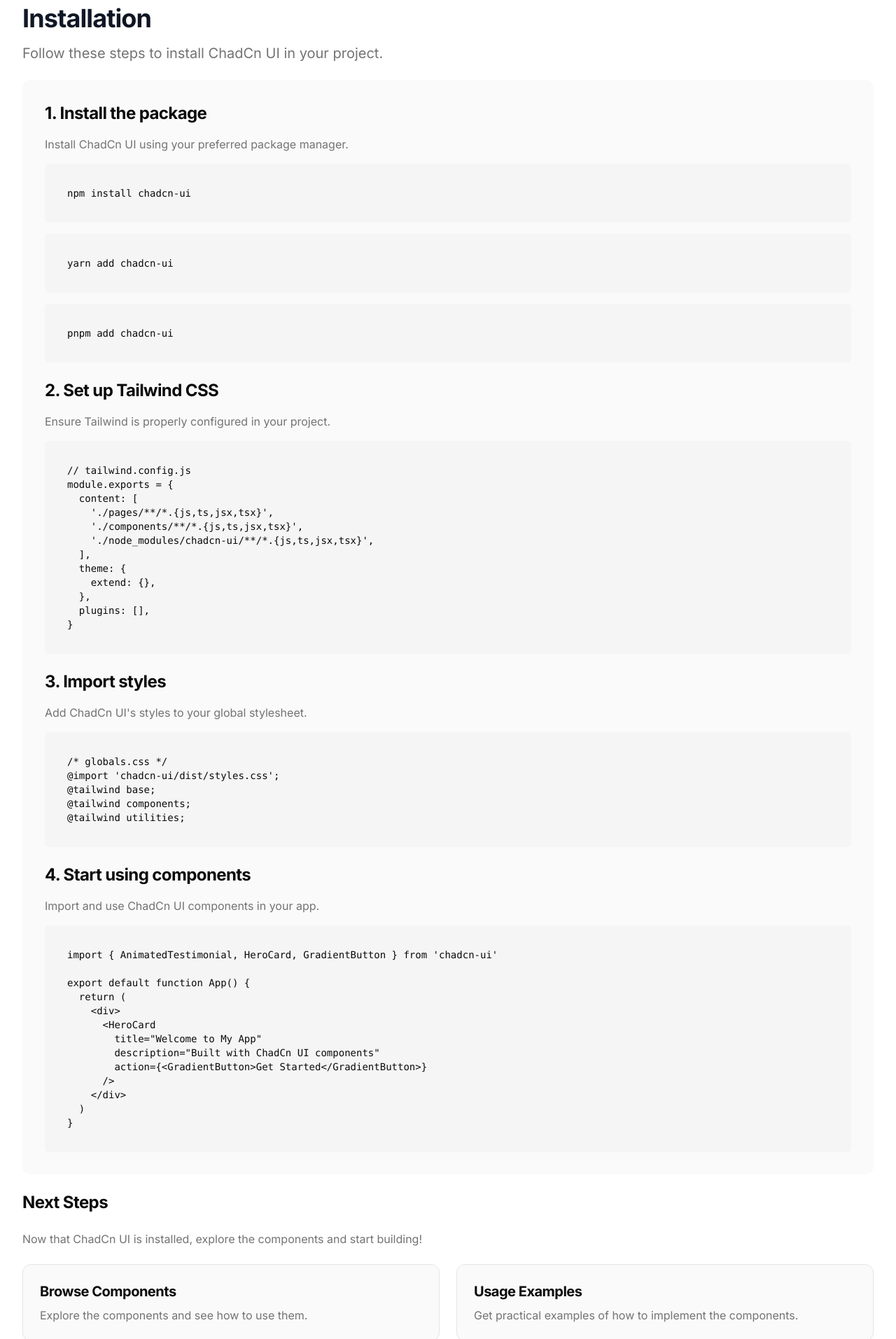
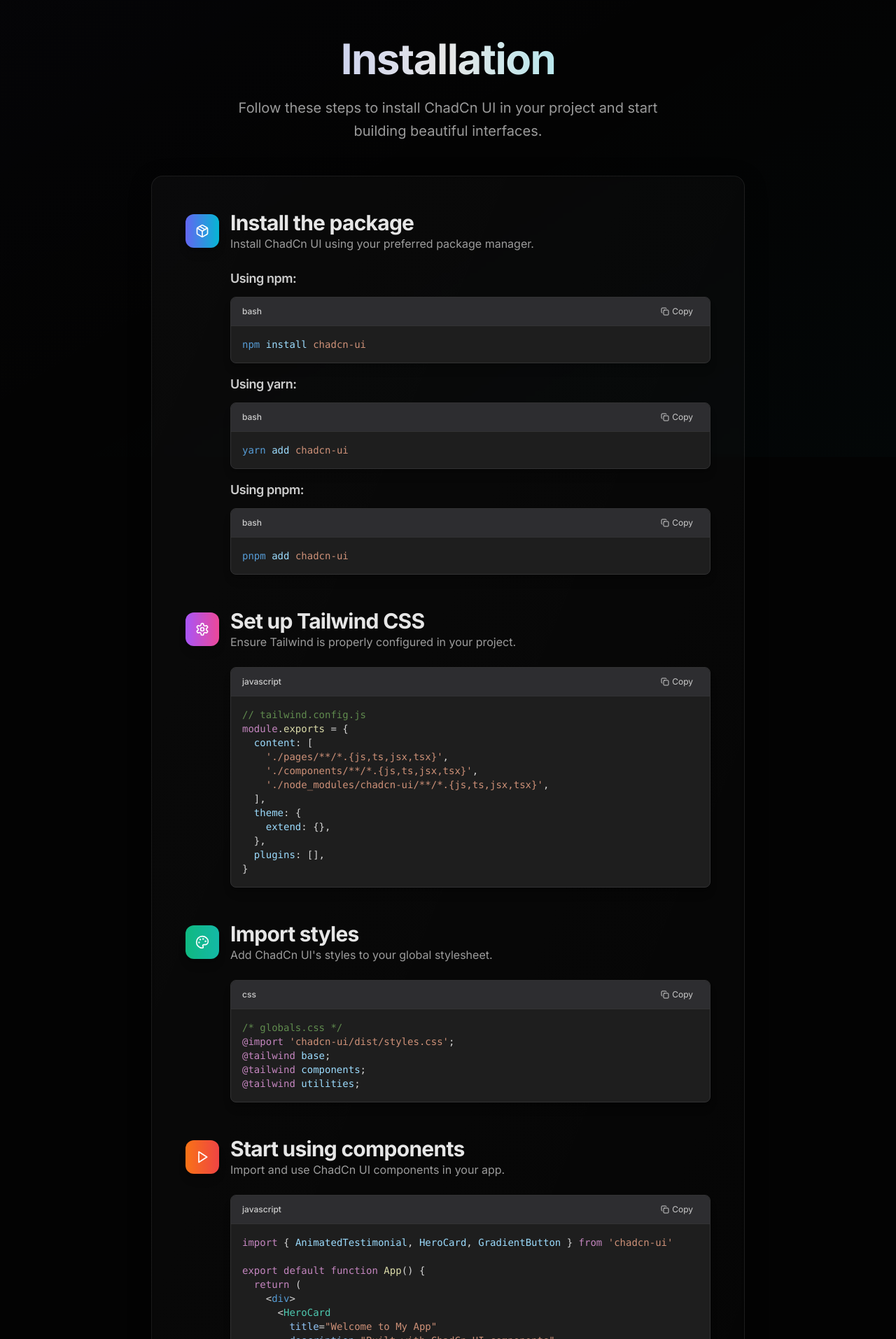
Before and after one commit to utk2602/ChadCn-ui, a Next.js app: page /Components/installation in a window 1280 px wide. Shown: the part 147-2060 px from the top of the page at 70% size. Built offline with nearby package versions, Linux system fonts and the light colour scheme.

Commit message:
installations page style update

```diff
--- a/app/Components/installation/page.tsx
+++ b/app/Components/installation/page.tsx
@@ -1,135 +1,252 @@
 "use client"
 
+import { useState } from "react"
 import Link from "next/link"
-import { ArrowLeft } from "lucide-react"
+import { ArrowLeft, Copy, Check, Package, Settings, Palette, Play } from "lucide-react"
+
+function CodeBlock({ children, language = "bash" }: { children: string; language?: string }) {
+  const [copied, setCopied] = useState(false)
+
+  const copyToClipboard = async () => {
+    try {
+      await navigator.clipboard.writeText(children.replace(/<[^>]*>/g, ''))
+      setCopied(true)
+      setTimeout(() => setCopied(false), 2000)
+    } catch (err) {
+      console.error('Failed to copy text: ', err)
+    }
+  }
+
+  return (
+    <div className="relative group">
+      <div className="rounded-lg bg-[#1e1e1e] border border-[#323233] shadow-lg overflow-hidden">
+        <div className="flex items-center justify-between px-4 py-2 bg-[#2d2d30] border-b border-[#323233]">
+          <span className="text-xs text-[#cccccc] font-medium">{language}</span>
+          <button
+            onClick={copyToClipboard}
+            className="flex items-center gap-1 px-2 py-1 text-xs text-[#cccccc] hover:text-white hover:bg-[#404040] rounded transition-colors"
+          >
+            {copied ? (
+              <>
+                <Check size={12} />
+                Copied!
+              </>
+            ) : (
+              <>
+                <Copy size={12} />
+                Copy
+              </>
+            )}
+          </button>
+        </div>
+        <pre className="p-4 text-sm font-mono overflow-x-auto">
+          <code dangerouslySetInnerHTML={{ __html: children }} />
+        </pre>
+      </div>
+    </div>
+  )
+}
 
 export default function InstallationPage() {
   return (
-    <div className="flex-1 container max-w-7xl py-10">
-      <div className="space-y-6">
+    <div className="min-h-screen w-full bg-[#030303]">
+      {/* Background gradient */}
+      <div className="absolute inset-0 bg-gradient-to-br from-indigo-500/[0.02] via-transparent to-cyan-500/[0.02]" />
+
+      <div className="relative z-10 flex-1 container max-w-4xl py-16 mx-auto px-4 md:px-6">
+        <div className="space-y-12">
           {/* Back Link */}
           <Link
             href="/docs"
-          className="inline-flex items-center text-sm text-muted-foreground hover:text-foreground transition-colors"
+            className="inline-flex items-center text-sm text-white/50 hover:text-white/80 transition-colors"
           >
             <ArrowLeft className="mr-1 h-4 w-4" />
             Back to Documentation
           </Link>
 
           {/* Header */}
-        <div className="space-y-4">
-          <h1 className="text-4xl font-bold tracking-tight gradient-text">Installation</h1>
-          <p className="text-xl text-muted-foreground">
-            Follow these steps to install ChadCn UI in your project.
+          <div className="space-y-6 text-center">
+            <h1 className="text-5xl md:text-6xl font-bold tracking-tight bg-clip-text text-transparent bg-gradient-to-r from-indigo-300 via-white/90 to-cyan-300">
+              Installation
+            </h1>
+            <p className="text-xl text-white/60 leading-relaxed max-w-2xl mx-auto">
+              Follow these steps to install ChadCn UI in your project and start building beautiful interfaces.
             </p>
           </div>
 
-        {/* Section Wrapper */}
-        <div className="space-y-6 bg-muted/50 rounded-xl p-6 md:p-8">
+          {/* Installation Steps */}
+          <div className="space-y-8 bg-gradient-to-br from-white/[0.03] to-white/[0.01] backdrop-blur-sm rounded-2xl p-8 md:p-12 border border-white/[0.08] shadow-[0_8px_32px_0_rgba(0,0,0,0.3)]">
+            <div className="space-y-12">
               {/* Step 1 */}
-          <div className="space-y-4">
-            <h2 className="text-2xl font-bold tracking-tight">1. Install the package</h2>
-            <p className="text-muted-foreground">Install ChadCn UI using your preferred package manager.</p>
-            <div className="rounded-md bg-muted p-4">
-              <pre className="text-sm">
-                <code>npm install chadcn-ui</code>
-              </pre>
+              <div className="space-y-6">
+                <div className="flex items-center gap-4">
+                  <div className="flex items-center justify-center w-12 h-12 rounded-xl bg-gradient-to-r from-indigo-500 to-cyan-500 text-white shadow-lg">
+                    <Package size={20} />
                   </div>
-            <div className="rounded-md bg-muted p-4">
-              <pre className="text-sm">
-                <code>yarn add chadcn-ui</code>
-              </pre>
+                  <div>
+                    <h2 className="text-3xl font-bold text-white/90">Install the package</h2>
+                    <p className="text-white/60">Install ChadCn UI using your preferred package manager.</p>
                   </div>
-            <div className="rounded-md bg-muted p-4">
-              <pre className="text-sm">
-                <code>pnpm add chadcn-ui</code>
-              </pre>
+                </div>
+
+                <div className="space-y-4 ml-16">
+                  <div className="space-y-3">
+                    <h3 className="text-lg font-semibold text-white/80">Using npm:</h3>
+                    <CodeBlock language="bash">
+                      {`<span class="text-[#569cd6]">npm</span> <span class="text-[#9cdcfe]">install</span> <span class="text-[#ce9178]">chadcn-ui</span>`}
+                    </CodeBlock>
+                  </div>
+
+                  <div className="space-y-3">
+                    <h3 className="text-lg font-semibold text-white/80">Using yarn:</h3>
+                    <CodeBlock language="bash">
+                      {`<span class="text-[#569cd6]">yarn</span> <span class="text-[#9cdcfe]">add</span> <span class="text-[#ce9178]">chadcn-ui</span>`}
+                    </CodeBlock>
+                  </div>
+
+                  <div className="space-y-3">
+                    <h3 className="text-lg font-semibold text-white/80">Using pnpm:</h3>
+                    <CodeBlock language="bash">
+                      {`<span class="text-[#569cd6]">pnpm</span> <span class="text-[#9cdcfe]">add</span> <span class="text-[#ce9178]">chadcn-ui</span>`}
+                    </CodeBlock>
+                  </div>
                 </div>
               </div>
 
               {/* Step 2 */}
-          <div className="space-y-4">
-            <h2 className="text-2xl font-bold tracking-tight">2. Set up Tailwind CSS</h2>
-            <p className="text-muted-foreground">Ensure Tailwind is properly configured in your project.</p>
-            <div className="rounded-md bg-muted p-4">
-              <pre className="text-sm">
-                <code>{`// tailwind.config.js
-module.exports = {
-  content: [
-    './pages/**/*.{js,ts,jsx,tsx}',
-    './components/**/*.{js,ts,jsx,tsx}',
-    './node_modules/chadcn-ui/**/*.{js,ts,jsx,tsx}',
-  ],
-  theme: {
-    extend: {},
-  },
-  plugins: [],
-}`}</code>
-              </pre>
+              <div className="space-y-6">
+                <div className="flex items-center gap-4">
+                  <div className="flex items-center justify-center w-12 h-12 rounded-xl bg-gradient-to-r from-purple-500 to-pink-500 text-white shadow-lg">
+                    <Settings size={20} />
+                  </div>
+                  <div>
+                    <h2 className="text-3xl font-bold text-white/90">Set up Tailwind CSS</h2>
+                    <p className="text-white/60">Ensure Tailwind is properly configured in your project.</p>
+                  </div>
+                </div>
+
+                <div className="ml-16">
+                  <CodeBlock language="javascript">
+                    {`<span class="text-[#608b4e]">// tailwind.config.js</span>
+<span class="text-[#c586c0]">module</span><span class="text-[#d4d4d4]">.</span><span class="text-[#dcdcaa]">exports</span> <span class="text-[#d4d4d4]">=</span> <span class="text-[#d4d4d4]">{</span>
+  <span class="text-[#9cdcfe]">content</span><span class="text-[#d4d4d4]">:</span> <span class="text-[#d4d4d4]">[</span>
+    <span class="text-[#ce9178]">'./pages/**/*.{js,ts,jsx,tsx}'</span><span class="text-[#d4d4d4]">,</span>
+    <span class="text-[#ce9178]">'./components/**/*.{js,ts,jsx,tsx}'</span><span class="text-[#d4d4d4]">,</span>
+    <span class="text-[#ce9178]">'./node_modules/chadcn-ui/**/*.{js,ts,jsx,tsx}'</span><span class="text-[#d4d4d4]">,</span>
+  <span class="text-[#d4d4d4]">],</span>
+  <span class="text-[#9cdcfe]">theme</span><span class="text-[#d4d4d4]">:</span> <span class="text-[#d4d4d4]">{</span>
+    <span class="text-[#9cdcfe]">extend</span><span class="text-[#d4d4d4]">:</span> <span class="text-[#d4d4d4]">{},</span>
+  <span class="text-[#d4d4d4]">},</span>
+  <span class="text-[#9cdcfe]">plugins</span><span class="text-[#d4d4d4]">:</span> <span class="text-[#d4d4d4]">[],</span>
+<span class="text-[#d4d4d4]">}</span>`}
+                  </CodeBlock>
                 </div>
               </div>
 
               {/* Step 3 */}
-          <div className="space-y-4">
-            <h2 className="text-2xl font-bold tracking-tight">3. Import styles</h2>
-            <p className="text-muted-foreground">Add ChadCn UI's styles to your global stylesheet.</p>
-            <div className="rounded-md bg-muted p-4">
-              <pre className="text-sm">
-                <code>{`/* globals.css */
-@import 'chadcn-ui/dist/styles.css';
-@tailwind base;
-@tailwind components;
-@tailwind utilities;`}</code>
-              </pre>
+              <div className="space-y-6">
+                <div className="flex items-center gap-4">
+                  <div className="flex items-center justify-center w-12 h-12 rounded-xl bg-gradient-to-r from-emerald-500 to-teal-500 text-white shadow-lg">
+                    <Palette size={20} />
+                  </div>
+                  <div>
+                    <h2 className="text-3xl font-bold text-white/90">Import styles</h2>
+                    <p className="text-white/60">Add ChadCn UI's styles to your global stylesheet.</p>
+                  </div>
+                </div>
+
+                <div className="ml-16">
+                  <CodeBlock language="css">
+                    {`<span class="text-[#608b4e]">/* globals.css */</span>
+<span class="text-[#c586c0]">@import</span> <span class="text-[#ce9178]">'chadcn-ui/dist/styles.css'</span><span class="text-[#d4d4d4]">;</span>
+<span class="text-[#c586c0]">@tailwind</span> <span class="text-[#9cdcfe]">base</span><span class="text-[#d4d4d4]">;</span>
+<span class="text-[#c586c0]">@tailwind</span> <span class="text-[#9cdcfe]">components</span><span class="text-[#d4d4d4]">;</span>
+<span class="text-[#c586c0]">@tailwind</span> <span class="text-[#9cdcfe]">utilities</span><span class="text-[#d4d4d4]">;</span>`}
+                  </CodeBlock>
                 </div>
               </div>
 
               {/* Step 4 */}
-          <div className="space-y-4">
-            <h2 className="text-2xl font-bold tracking-tight">4. Start using components</h2>
-            <p className="text-muted-foreground">Import and use ChadCn UI components in your app.</p>
-            <div className="rounded-md bg-muted p-4">
-              <pre className="text-sm">
-                <code>{`import { AnimatedTestimonial, HeroCard, GradientButton } from 'chadcn-ui'
+              <div className="space-y-6">
+                <div className="flex items-center gap-4">
+                  <div className="flex items-center justify-center w-12 h-12 rounded-xl bg-gradient-to-r from-orange-500 to-red-500 text-white shadow-lg">
+                    <Play size={20} />
+                  </div>
+                  <div>
+                    <h2 className="text-3xl font-bold text-white/90">Start using components</h2>
+                    <p className="text-white/60">Import and use ChadCn UI components in your app.</p>
+                  </div>
+                </div>
 
-export default function App() {
-  return (
+                <div className="ml-16">
+                  <CodeBlock language="javascript">
+                    {`<span class="text-[#c586c0]">import</span> <span class="text-[#d4d4d4]">{</span> <span class="text-[#9cdcfe]">AnimatedTestimonial</span><span class="text-[#d4d4d4]">,</span> <span class="text-[#9cdcfe]">HeroCard</span><span class="text-[#d4d4d4]">,</span> <span class="text-[#9cdcfe]">GradientButton</span> <span class="text-[#d4d4d4]">}</span> <span class="text-[#c586c0]">from</span> <span class="text-[#ce9178]">'chadcn-ui'</span>
+
+<span class="text-[#c586c0]">export</span> <span class="text-[#c586c0]">default</span> <span class="text-[#c586c0]">function</span> <span class="text-[#dcdcaa]">App</span><span class="text-[#d4d4d4]">()</span> <span class="text-[#d4d4d4]">{</span>
+  <span class="text-[#c586c0]">return</span> <span class="text-[#d4d4d4]">(</span>
+    <span class="text-[#d4d4d4]">&lt;</span><span class="text-[#569cd6]">div</span><span class="text-[#d4d4d4]">&gt;</span>
+      <span class="text-[#d4d4d4]">&lt;</span><span class="text-[#4ec9b0]">HeroCard</span>
+        <span class="text-[#92c5f7]">title</span><span class="text-[#d4d4d4]">=</span><span class="text-[#ce9178]">"Welcome to My App"</span>
+        <span class="text-[#92c5f7]">description</span><span class="text-[#d4d4d4]">=</span><span class="text-[#ce9178]">"Built with ChadCn UI components"</span>
+        <span class="text-[#92c5f7]">action</span><span class="text-[#d4d4d4]">=</span><span class="text-[#d4d4d4]">{&lt;</span><span class="text-[#4ec9b0]">GradientButton</span><span class="text-[#d4d4d4]">&gt;</span><span class="text-[#d4d4d4]">Get Started</span><span class="text-[#d4d4d4]">&lt;/</span><span class="text-[#4ec9b0]">GradientButton</span><span class="text-[#d4d4d4]">&gt;}</span>
+      <span class="text-[#d4d4d4]">/&gt;</span>
+    <span class="text-[#d4d4d4]">&lt;/</span><span class="text-[#569cd6]">div</span><span class="text-[#d4d4d4]">&gt;</span>
+  <span class="text-[#d4d4d4]">)</span>
+<span class="text-[#d4d4d4]">}</span>`}
+                  </CodeBlock>
+                </div>
+              </div>
+            </div>
+
+            {/* Success message */}
+            <div className="mt-12 p-6 bg-gradient-to-r from-emerald-500/[0.1] to-cyan-500/[0.1] border border-emerald-500/[0.2] rounded-xl">
+              <div className="flex items-start gap-3">
+                <div className="flex items-center justify-center w-6 h-6 rounded-full bg-emerald-500 text-white text-sm font-bold mt-0.5">
+                  ✓
+                </div>
                 <div>
-      <HeroCard
-        title="Welcome to My App"
-        description="Built with ChadCn UI components"
-        action={<GradientButton>Get Started</GradientButton>}
-      />
+                  <h4 className="text-lg font-semibold text-white mb-2">Installation Complete!</h4>
+                  <p className="text-white/70">
+                    ChadCn UI is now ready to use in your project. You can start importing and using components right away.
+                  </p>
                 </div>
-  )
-}`}</code>
-              </pre>
               </div>
             </div>
           </div>
 
           {/* Next Steps */}
-        <div className="space-y-6">
-          <h2 className="text-2xl font-bold tracking-tight">Next Steps</h2>
-          <p className="text-muted-foreground">
-            Now that ChadCn UI is installed, explore the components and start building!
+          <div className="space-y-8">
+            <h2 className="text-3xl md:text-4xl font-bold tracking-tight bg-clip-text text-transparent bg-gradient-to-r from-white to-white/80 text-center">
+              Next Steps
+            </h2>
+            <p className="text-white/60 text-center text-lg max-w-2xl mx-auto">
+              Now that ChadCn UI is installed, explore the components and start building amazing interfaces!
             </p>
 
             <div className="grid gap-6 md:grid-cols-2">
               <Link
                 href="/docs#components"
-              className="bg-muted/50 rounded-xl border border-border p-6 hover:border-foreground transition-colors"
+                className="group bg-gradient-to-br from-white/[0.03] to-white/[0.01] backdrop-blur-sm rounded-xl border border-white/[0.08] p-8 hover:border-indigo-500/[0.3] transition-all duration-300 shadow-[0_8px_32px_0_rgba(0,0,0,0.2)] hover:shadow-[0_8px_32px_0_rgba(99,102,241,0.1)]"
               >
-              <h3 className="text-xl font-bold mb-2">Browse Components</h3>
-              <p className="text-muted-foreground">Explore the components and see how to use them.</p>
+                <h3 className="text-2xl font-bold mb-3 text-white/90 group-hover:text-white transition-colors">
+                  Browse Components
+                </h3>
+                <p className="text-white/60 group-hover:text-white/70 transition-colors">
+                  Explore all available components and see how to use them in your projects.
+                </p>
               </Link>
               <Link
                 href="/docs/usage"
-              className="bg-muted/50 rounded-xl border border-border p-6 hover:border-foreground transition-colors"
+                className="group bg-gradient-to-br from-white/[0.03] to-white/[0.01] backdrop-blur-sm rounded-xl border border-white/[0.08] p-8 hover:border-cyan-500/[0.3] transition-all duration-300 shadow-[0_8px_32px_0_rgba(0,0,0,0.2)] hover:shadow-[0_8px_32px_0_rgba(6,182,212,0.1)]"
               >
-              <h3 className="text-xl font-bold mb-2">Usage Examples</h3>
-              <p className="text-muted-foreground">Get practical examples of how to implement the components.</p>
+                <h3 className="text-2xl font-bold mb-3 text-white/90 group-hover:text-white transition-colors">
+                  Usage Examples
+                </h3>
+                <p className="text-white/60 group-hover:text-white/70 transition-colors">
+                  Get practical examples of how to implement and customize the components.
+                </p>
               </Link>
+            </div>
           </div>
         </div>
       </div>
```
Lines whose indentation alone changed are shown as unchanged.
